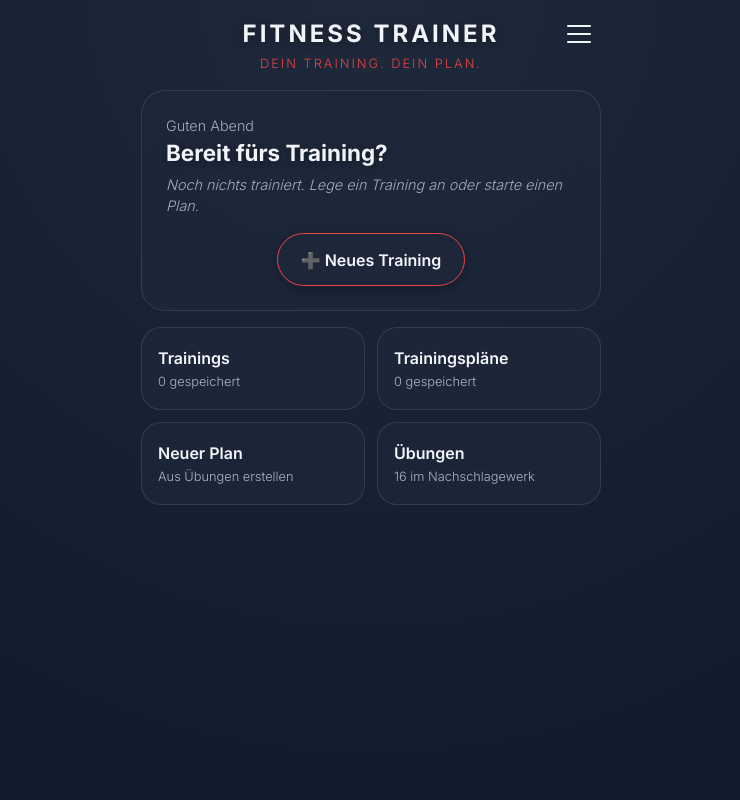
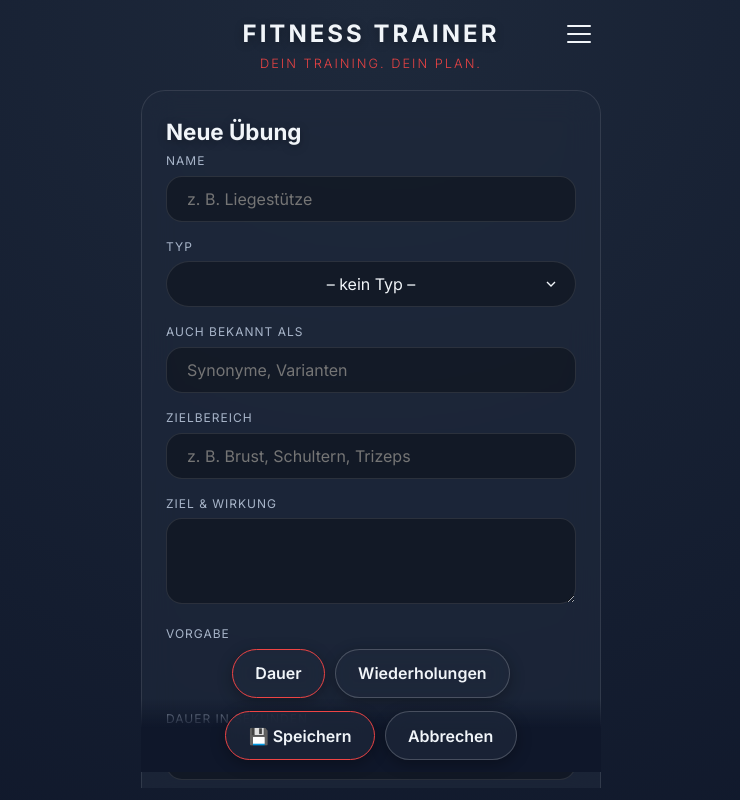
Before and after one commit to Muli242/fitness.trainer, an Angular app: page /#/exercises/new in a window 1280 px wide. Before the commit this address led to /#/dashboard. Shown: the whole page, without its empty margins (269-1009 px from the left). Built offline with nearby package versions, Linux system fonts and the light colour scheme.

Commit message:
Übungen Editor

```diff
--- a/src/app/app.routes.ts
+++ b/src/app/app.routes.ts
@@ -11,6 +11,8 @@ export const routes: Routes = [
   { path: 'plans/new', loadComponent: () => import('./pages/plan-editor.component').then(m => m.PlanEditorComponent) },
   { path: 'plans/:id/edit', loadComponent: () => import('./pages/plan-editor.component').then(m => m.PlanEditorComponent) },
   { path: 'plans/:id/play', loadComponent: () => import('./pages/player.component').then(m => m.PlayerComponent) },
+  { path: 'exercises/new', loadComponent: () => import('./pages/exercise-editor.component').then(m => m.ExerciseEditorComponent) },
+  { path: 'exercises/:id/edit', loadComponent: () => import('./pages/exercise-editor.component').then(m => m.ExerciseEditorComponent) },
   { path: 'exercises', loadComponent: () => import('./pages/exercise-list.component').then(m => m.ExerciseListComponent) },
   { path: '**', redirectTo: 'dashboard' },
 ];
--- a/src/app/core/exercise.service.ts
+++ b/src/app/core/exercise.service.ts
@@ -50,6 +50,30 @@ export class ExerciseService {
     return this.exercises().filter(e => [e.name, e.type ?? '', e.alt, e.target, e.purpose, ...e.steps].join(' ').toLowerCase().includes(s));
   }
 
+  /** Übung stammt aus den mitgelieferten Daten (assets/exercises.json) */
+  inBase(id: string) { return this.base().some(e => e.id === id); }
+  /** Übung wurde in der App angelegt oder überschrieben */
+  isCustom(id: string) { return this.custom().some(e => e.id === id); }
+  /** Neue eindeutige ID aus dem Namen */
+  newId(name: string): string {
+    const slug = name.toLowerCase().normalize('NFD').replace(/[\u0300-\u036f]/g, '').replace(/ß/g, 'ss').replace(/[^a-z0-9]+/g, '_').replace(/^_+|_+$/g, '') || 'uebung';
+    let id = slug, n = 2;
+    while (this.byId(id) || id === 'pause') id = `${slug}_${n++}`;
+    return id;
+  }
+  /** Speichert (neu oder überschreibend); false = ungültig oder Speicher voll */
+  save(ex: Exercise): boolean {
+    const n = normalize(ex);
+    if (!n) return false;
+    const prev = this.custom();
+    this.custom.set([...prev.filter(e => e.id !== n.id), n]);
+    if (this.persistCustom()) return true;
+    this.custom.set(prev); return false;
+  }
+  /** Löscht eine eigene Übung; bei überschriebenen Originalen wird das Original wiederhergestellt */
+  remove(id: string) { this.custom.set(this.custom().filter(e => e.id !== id)); this.persistCustom(); }
+  private persistCustom(): boolean { try { localStorage.setItem(KEY, JSON.stringify(this.custom())); return true; } catch { return false; } }
+
   exportData() { return { app: 'fitness-trainer', version: 1, exercises: this.exercises() }; }
   importData(raw: any): ImportResult {
     const list = Array.isArray(raw) ? raw : raw?.exercises;
--- /dev/null
+++ b/src/app/pages/exercise-editor.component.ts
@@ -0,0 +1,103 @@
+import { Component, computed, inject, signal } from '@angular/core';
+import { FormsModule } from '@angular/forms';
+import { ActivatedRoute, Router } from '@angular/router';
+import { ExerciseService } from '../core/exercise.service';
+import { EXERCISE_TYPES, Exercise, ExerciseType, isExerciseType } from '../core/models';
+
+@Component({
+  selector: 'app-exercise-editor', standalone: true, imports: [FormsModule],
+  template: `
+    <section class="card">
+      <h2>{{ editId() ? 'Übung bearbeiten' : 'Neue Übung' }}</h2>
+      @if (editId() && es.inBase(editId()!) ) { <p class="muted sub-text">Originalübung – deine Änderungen werden gespeichert und überlagern das Original.</p> }
+
+      <label>Name<input class="field" maxlength="80" [(ngModel)]="name" placeholder="z. B. Liegestütze"></label>
+      <label>Typ
+        <select class="search-bar" [(ngModel)]="type">
+          <option value="">– kein Typ –</option>
+          @for (t of types; track t) { <option [value]="t">{{ t }}</option> }
+        </select></label>
+      <label>Auch bekannt als<input class="field" [(ngModel)]="alt" placeholder="Synonyme, Varianten"></label>
+      <label>Zielbereich<input class="field" [(ngModel)]="target" placeholder="z. B. Brust, Schultern, Trizeps"></label>
+      <label>Ziel &amp; Wirkung<textarea class="field" rows="3" [(ngModel)]="purpose"></textarea></label>
+
+      <label>Vorgabe</label>
+      <div class="row" style="margin:.35rem 0 .75rem">
+        <button class="btn" [class.primary]="mode() === 'duration'" (click)="mode.set('duration')">Dauer</button>
+        <button class="btn" [class.primary]="mode() === 'reps'" (click)="mode.set('reps')">Wiederholungen</button>
+      </div>
+      @if (mode() === 'duration') {
+        <label>Dauer in Sekunden<input class="field" type="number" min="5" step="5" [(ngModel)]="duration"></label>
+      } @else {
+        <label>Anzahl Wiederholungen<input class="field" type="number" min="1" step="1" [(ngModel)]="reps"></label>
+        <label>Zeit im Plan (Sekunden, für die Gesamtdauer)<input class="field" type="number" min="5" step="5" [(ngModel)]="duration"></label>
+      }
+    </section>
+
+    <section class="card">
+      <h3>Ausführung</h3>
+      @for (s of steps(); track $index; let i = $index) {
+        <div class="item">
+          <span class="nr">{{ i + 1 }}</span>
+          <textarea class="field grow" style="margin:0" rows="2" [ngModel]="s" (ngModelChange)="setStep(i, $event)" placeholder="Schritt beschreiben"></textarea>
+          <button class="icon" (click)="move(i, -1)" [disabled]="i === 0">↑</button>
+          <button class="icon" (click)="move(i, 1)" [disabled]="i === steps().length - 1">↓</button>
+          <button class="icon" (click)="removeStep(i)">✕</button>
+        </div>
+      }
+      <div class="row"><button class="btn secondary" (click)="addStep()">+ Schritt hinzufügen</button></div>
+      <p class="muted small" style="text-align:center;margin-top:.5rem">Hervorhebung mit &lt;strong&gt;Text&lt;/strong&gt; ist möglich.</p>
+    </section>
+
+    <section class="card">
+      <label>Hinweis / Tipp (optional)<textarea class="field" rows="2" [(ngModel)]="note"></textarea></label>
+      <label>Sicherheitshinweis (optional)<textarea class="field" rows="2" [(ngModel)]="safety"></textarea></label>
+    </section>
+
+    @if (msg()) { <div class="note danger" role="alert">{{ msg() }}</div> }
+    <div class="row sticky">
+      <button class="btn primary" [disabled]="!valid()" (click)="save()">💾 Speichern</button>
+      <button class="btn secondary" (click)="router.navigate(['/exercises'])">Abbrechen</button>
+    </div>`,
+})
+export class ExerciseEditorComponent {
+  es = inject(ExerciseService); router = inject(Router); private route = inject(ActivatedRoute);
+  types = EXERCISE_TYPES;
+  editId = signal<string | undefined>(undefined);
+  name = ''; type: ExerciseType | '' = ''; alt = ''; target = ''; purpose = ''; note = ''; safety = '';
+  duration = 120; reps = 10;
+  mode = signal<'duration' | 'reps'>('duration');
+  steps = signal<string[]>(['']);
+  msg = signal('');
+  valid = computed(() => true);
+
+  constructor() {
+    const id = this.route.snapshot.paramMap.get('id');
+    const e = id ? this.es.byId(id) : undefined;
+    if (!e) return;
+    this.editId.set(e.id); this.name = e.name; this.type = e.type ?? ''; this.alt = e.alt; this.target = e.target; this.purpose = e.purpose;
+    this.note = e.note ?? ''; this.safety = e.safety ?? ''; this.duration = e.durationSeconds ?? 120;
+    if (e.reps) { this.mode.set('reps'); this.reps = e.reps; }
+    this.steps.set(e.steps.length ? [...e.steps] : ['']);
+  }
+  setStep(i: number, v: string) { this.steps.update(l => l.map((s, x) => x === i ? v : s)); }
+  addStep() { this.steps.update(l => [...l, '']); }
+  removeStep(i: number) { this.steps.update(l => l.length > 1 ? l.filter((_, x) => x !== i) : ['']); }
+  move(i: number, d: number) { this.steps.update(l => { const c = [...l]; [c[i], c[i + d]] = [c[i + d], c[i]]; return c; }); }
+
+  save() {
+    const name = this.name.trim();
+    if (!name) { this.msg.set('Bitte einen Namen eingeben.'); return; }
+    const steps = this.steps().map(s => s.trim()).filter(Boolean);
+    if (!steps.length) { this.msg.set('Bitte mindestens einen Ausführungsschritt eingeben.'); return; }
+    const dur = Math.max(5, Math.round(+this.duration || 0)), reps = Math.max(1, Math.round(+this.reps || 0));
+    const ex: Exercise = {
+      id: this.editId() ?? this.es.newId(name), name, alt: this.alt.trim(), target: this.target.trim(), purpose: this.purpose.trim(), steps,
+      ...(isExerciseType(this.type) && { type: this.type }),
+      ...(this.note.trim() && { note: this.note.trim() }), ...(this.safety.trim() && { safety: this.safety.trim() }),
+      durationSeconds: dur, ...(this.mode() === 'reps' && { reps }),
+    };
+    if (this.es.save(ex)) this.router.navigate(['/exercises']);
+    else this.msg.set('Speichern nicht möglich (Speicher voll oder ungültige Daten).');
+  }
+}
--- a/src/app/pages/exercise-list.component.ts
+++ b/src/app/pages/exercise-list.component.ts
@@ -1,12 +1,16 @@
 import { Component, computed, inject, signal } from '@angular/core';
 import { FormsModule } from '@angular/forms';
+import { RouterLink } from '@angular/router';
+import { PlanService } from '../core/plan.service';
+import { isGroup } from '../core/models';
 import { ExerciseService } from '../core/exercise.service';
 import { EXERCISE_TYPES, formatDuration } from '../core/models';
 import { downloadJson, importMessage, readJsonFile, today } from '../core/file-io';
 
 @Component({
-  selector: 'app-exercise-list', standalone: true, imports: [FormsModule],
+  selector: 'app-exercise-list', standalone: true, imports: [FormsModule, RouterLink],
   template: `
+    <div class="row" style="margin:0 0 1rem"><a class="btn primary" routerLink="/exercises/new">➕ Neue Übung</a></div>
     <div class="filters">
       <input class="search-bar" type="search" placeholder="Suchen…" [ngModel]="q()" (ngModelChange)="q.set($event)">
       <select class="search-bar" aria-label="Typ filtern" [ngModel]="type()" (ngModelChange)="type.set($event)">
@@ -25,6 +29,12 @@ import { downloadJson, importMessage, readJsonFile, today } from '../core/file-i
         <ol>@for (s of ex.steps; track $index) { <li [innerHTML]="s"></li> }</ol>
         @if (ex.note) { <div class="note">{{ ex.note }}</div> }
         @if (ex.safety) { <div class="note danger">{{ ex.safety }}</div> }
+        <div class="row">
+          <a class="btn secondary" [routerLink]="['/exercises', ex.id, 'edit']">Bearbeiten</a>
+          @if (es.isCustom(ex.id)) {
+            <button class="btn danger" (click)="del(ex.id, ex.name)">{{ es.inBase(ex.id) ? 'Original wiederherstellen' : 'Löschen' }}</button>
+          }
+        </div>
       </article>
     } @empty { <p class="muted center">Keine Übungen gefunden.</p> }
 
@@ -40,10 +50,17 @@ import { downloadJson, importMessage, readJsonFile, today } from '../core/file-i
     </div>`,
 })
 export class ExerciseListComponent {
-  es = inject(ExerciseService); fmt = formatDuration; types = EXERCISE_TYPES;
+  es = inject(ExerciseService); private ps = inject(PlanService); fmt = formatDuration; types = EXERCISE_TYPES;
   q = signal(''); type = signal(''); msg = signal(''); err = signal(false);
   list = computed(() => this.es.search(this.q()).filter(e => !this.type() || e.type === this.type()));
 
+  del(id: string, name: string) {
+    const restore = this.es.inBase(id);
+    const used = this.ps.plans().filter(p => p.items.some(e => isGroup(e) ? e.items.some(i => i.exerciseId === id) : e.exerciseId === id)).length;
+    const text = restore ? `Eigene Änderungen an „${name}“ verwerfen und das Original wiederherstellen?`
+      : `„${name}“ wirklich löschen?` + (used ? `\nSie wird in ${used} Plan/Plänen verwendet und fehlt dort danach.` : '');
+    if (confirm(text)) this.es.remove(id);
+  }
   export() { downloadJson(`fitness-trainer-uebungen-${today()}.json`, this.es.exportData()); }
   async import(ev: Event) {
     const input = ev.target as HTMLInputElement, f = input.files?.[0]; input.value = '';
```
